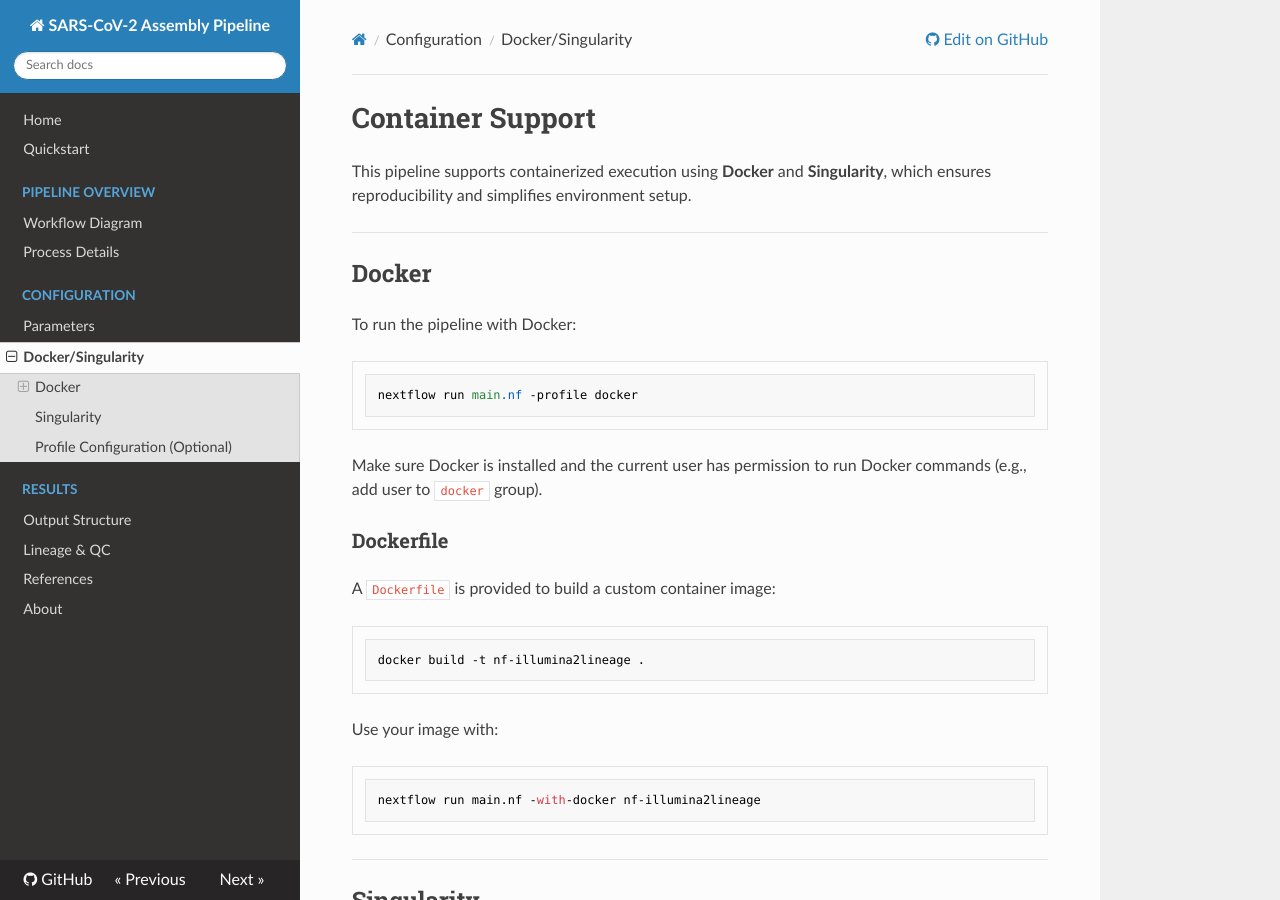
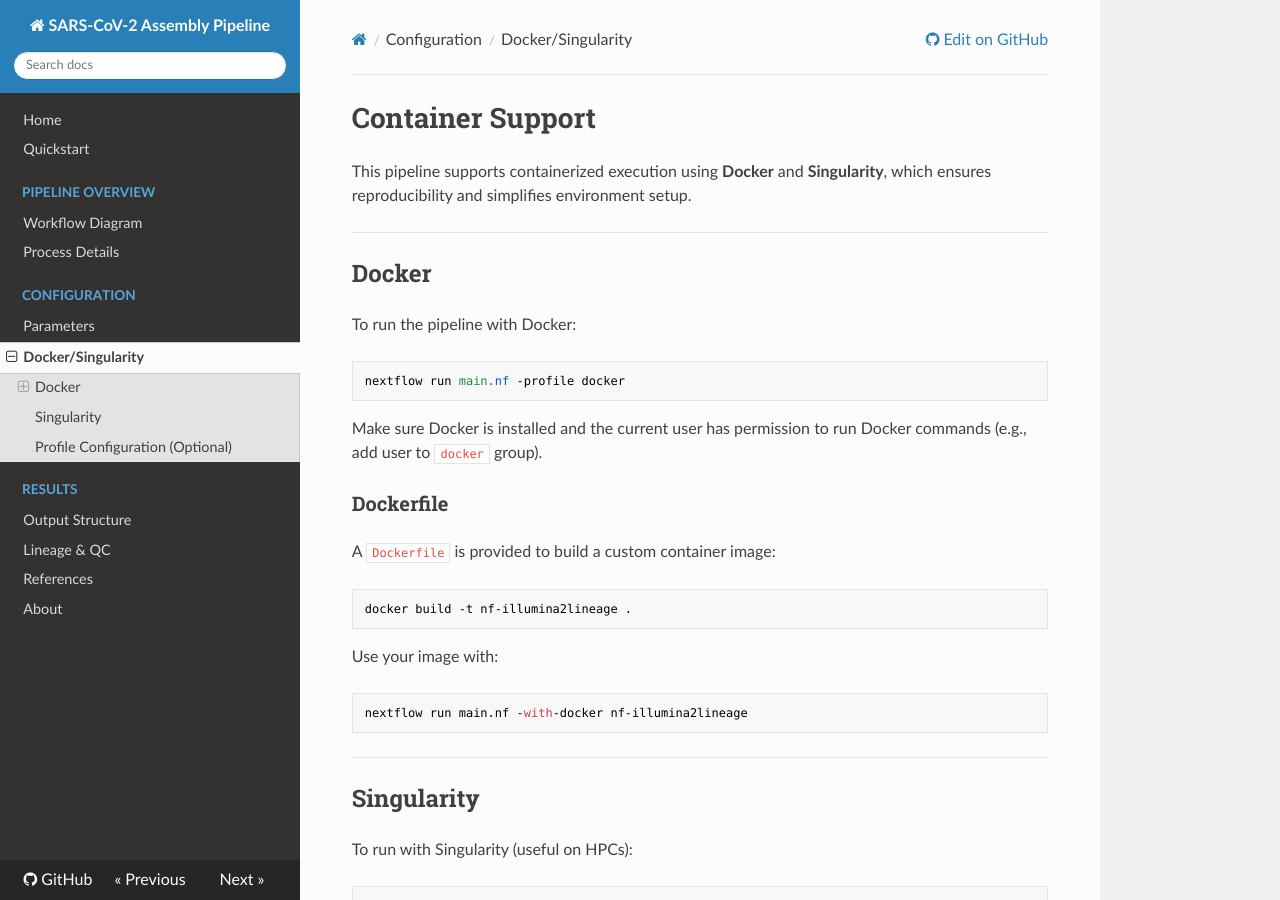
Before and after one commit to bibymaths/nf-illumina2lineage, an MkDocs documentation site: the page built from docs/containers.md, in a window 1280 px wide and 900 px high. Built offline with MkDocs 1.6.1, drawn with Linux system fonts in a browser that asks for light colours; nearby versions of some CDN libraries.

Commit message:
Remove unused pymdownx extensions from mkdocs.yml configuration

```diff
--- a/mkdocs.yml
+++ b/mkdocs.yml
@@ -32,10 +32,6 @@
       permalink: true
   - admonition
   - codehilite
-  - pymdownx.superfences
-  - pymdownx.tabbed
-  - pymdownx.details
-  - pymdownx.inlinehilite
 
 plugins:
   - search
```
